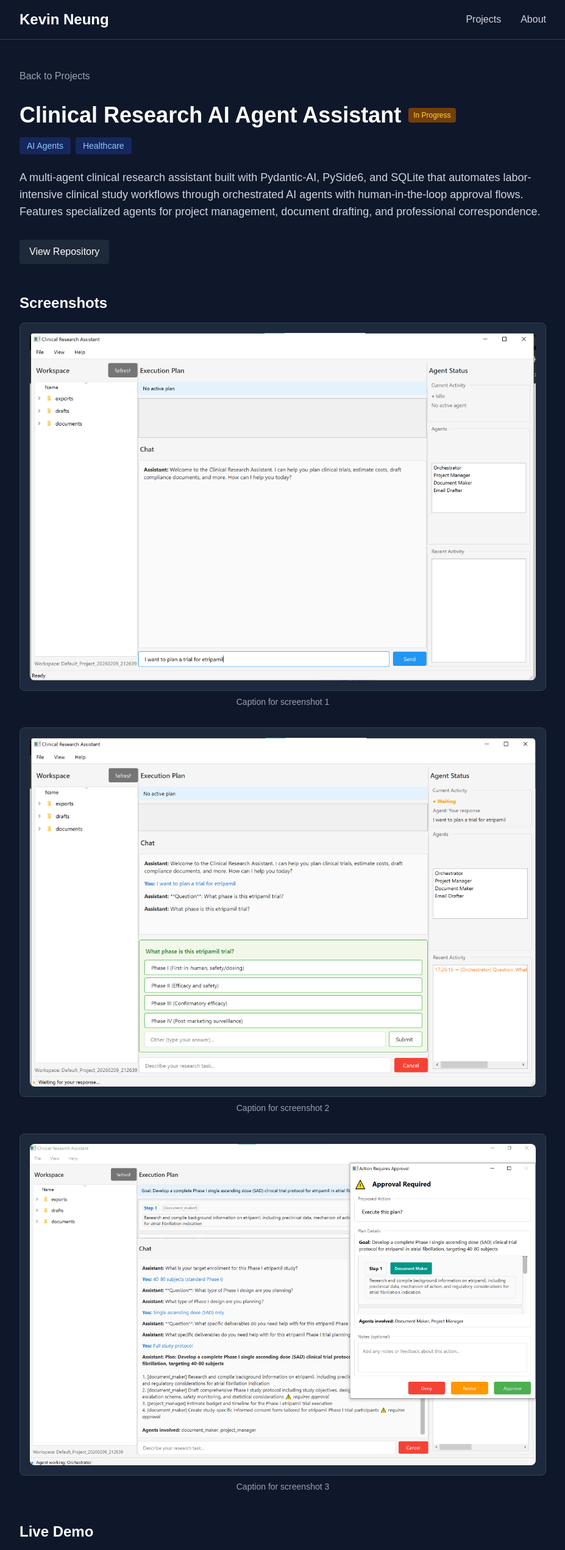
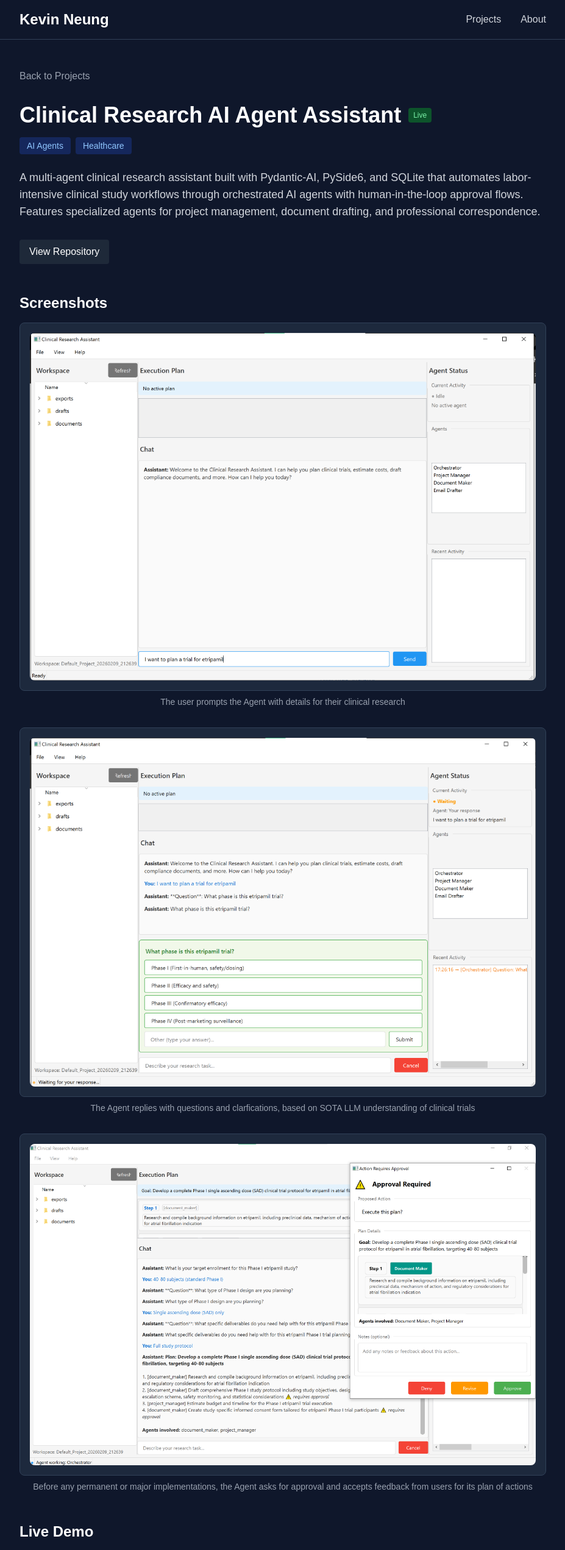
Before and after one commit to kevinneung/kevinneung.github.io, a Next.js app: page /projects/clinical-research-assistant in a window 1280 px wide. Shown: the top 2542 px of the page at 61% size, without its empty margins (176-1103 px from the left). Built offline with nearby package versions, Linux system fonts and the light colour scheme.

Commit message:
replace placeholders
updated captions and update status

```diff
--- a/data/projects.ts
+++ b/data/projects.ts
@@ -74,11 +74,11 @@ document drafting, and professional correspondence.`,
     ],
     repoUrl: 'https://github.com/kevinneung/clinical_research_assistant',
     screenshots: [
-      { src: '/clinical-research-assistant/screenshot_1.png', caption: 'Caption for screenshot 1' },
-      { src: '/clinical-research-assistant/screenshot_2.png', caption: 'Caption for screenshot 2' },
-      { src: '/clinical-research-assistant/screenshot_3.png', caption: 'Caption for screenshot 3' },
+      { src: '/clinical-research-assistant/screenshot_1.png', caption: 'The user prompts the Agent with details for their clinical research' },
+      { src: '/clinical-research-assistant/screenshot_2.png', caption: 'The Agent replies with questions and clarfications, based on SOTA LLM understanding of clinical trials' },
+      { src: '/clinical-research-assistant/screenshot_3.png', caption: 'Before any permanent or major implementations, the Agent asks for approval and accepts feedback from users for its plan of actions' },
     ],
-    status: 'In Progress',
+    status: 'Live',
     featured: false,
   },
 ];
```
